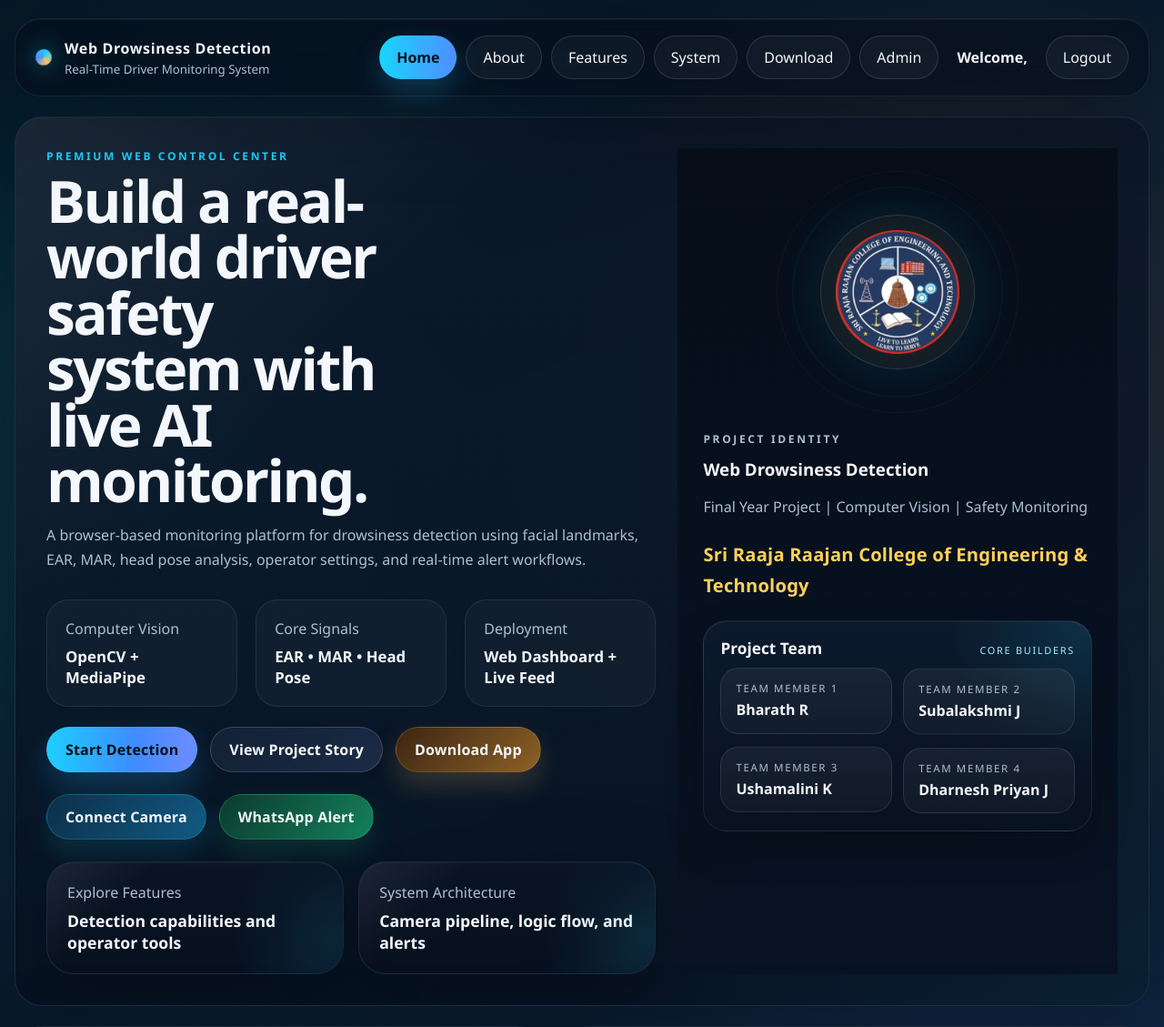
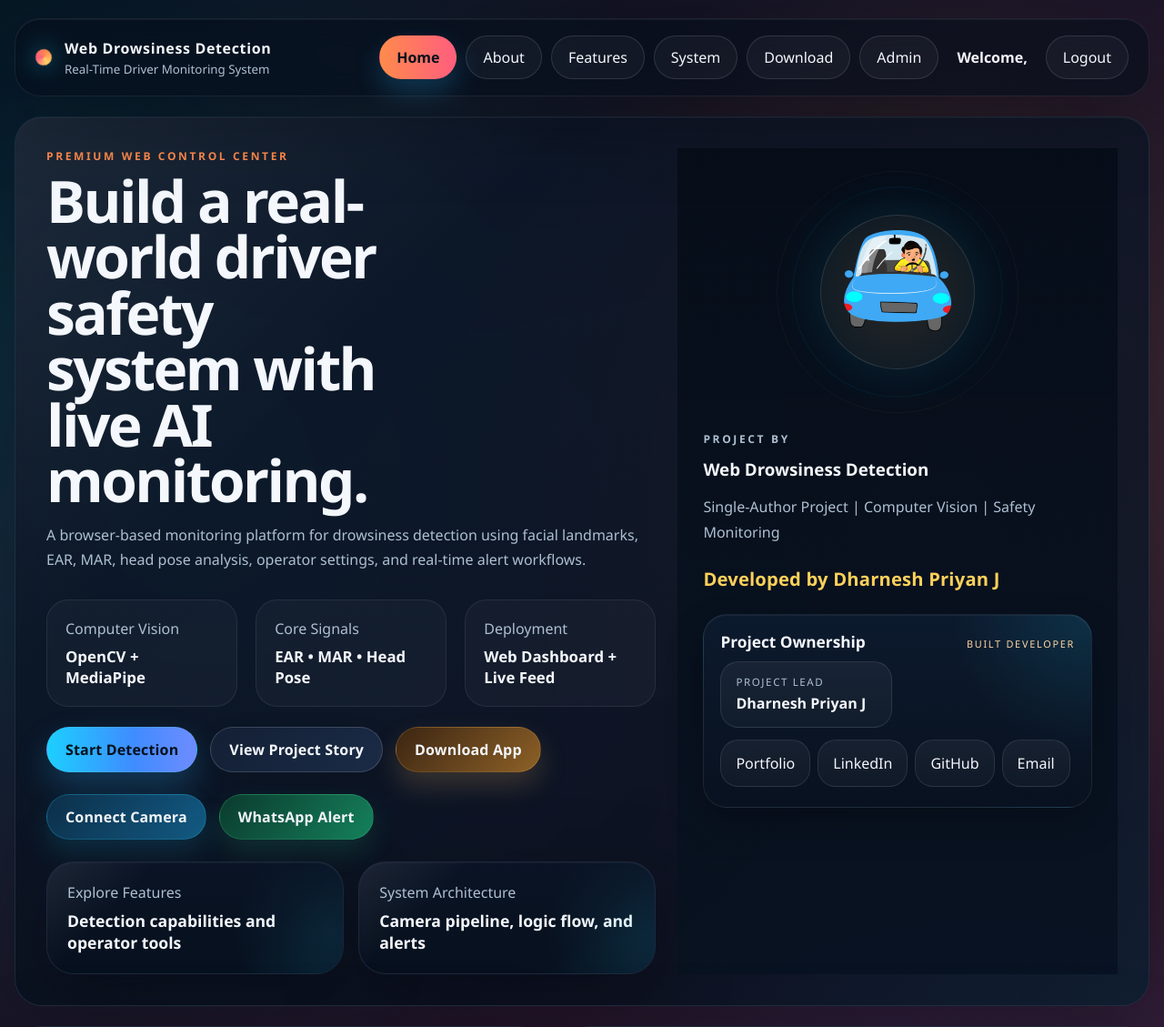
Before and after one commit to dharneshpriyan/Web-Drowsiness-Detection, a Flask app: page / in a window 1280 px wide. Shown: the top 1129 px of the page at 91% size. Run offline with Flask 3, Linux system fonts and the light colour scheme; the visitor is signed in with stand-in values (Sample User, id 1).

Commit message:
group project to personal

```diff
--- a/data/admin_settings.json
+++ b/data/admin_settings.json
@@ -4,7 +4,7 @@
     "head_threshold": 20.0,
     "eye_drowsy_seconds": 1.0,
     "alarm_delay": 0.0,
-    "theme": "oceanic",
+    "theme": "sunset",
     "auto_start_monitor": false,
     "show_landmarks": true,
     "whatsapp_alert_repeat_count": 3,
--- a/main.py
+++ b/main.py
@@ -653,12 +653,12 @@ app.secret_key = "web-drowsiness-detection"
 ADMIN_USERNAME = "sparrow"
 ADMIN_PASSWORD = "4321"
 
-TEAM_MEMBERS = [
-    "Bharath R",
-    "Subalakshmi J",
-    "Ushamalini K",
-    "Dharnesh Priyan J",
-]
+PROJECT_AUTHOR = "Dharnesh Priyan J"
+PROJECT_EMAIL = "dharneshpriyan.j@gmail.com"
+PORTFOLIO_URL = "https://dharnesh-portfolio.vercel.app/"
+LINKEDIN_URL = "https://www.linkedin.com/in/dharnesh-priyan"
+GITHUB_URL = "https://github.com/dharneshpriyan"
+TEAM_MEMBERS = [PROJECT_AUTHOR]
 
 engine_lock = threading.Lock()
 engine = None
@@ -693,6 +693,11 @@ def inject_navigation():
     admin_settings = load_admin_settings()
     return {
         "team_members": TEAM_MEMBERS,
+        "project_author": PROJECT_AUTHOR,
+        "project_email": PROJECT_EMAIL,
+        "portfolio_url": PORTFOLIO_URL,
+        "linkedin_url": LINKEDIN_URL,
+        "github_url": GITHUB_URL,
         "active_theme": admin_settings.get("theme", "oceanic"),
         "is_admin": bool(session.get("is_admin")),
     }
--- a/templates/index.html
+++ b/templates/index.html
@@ -34,19 +34,31 @@
           data-loading-target="{{ url_for('monitor') }}"
           >Start Detection</a
         >
-        <a class="btn btn-secondary hero-btn hero-btn-story" href="{{ url_for('about') }}"
+        <a
+          class="btn btn-secondary hero-btn hero-btn-story"
+          href="{{ url_for('about') }}"
           >View Project Story</a
         >
-        <a class="btn btn-secondary hero-btn hero-btn-download" href="{{ url_for('download_page') }}"
+        <a
+          class="btn btn-secondary hero-btn hero-btn-download"
+          href="{{ url_for('download_page') }}"
           >Download App</a
         >
       </div>
 
       <div class="settings-launch-row">
-        <button class="btn btn-secondary hero-btn hero-btn-camera" type="button" data-settings-target="camera-settings">
+        <button
+          class="btn btn-secondary hero-btn hero-btn-camera"
+          type="button"
+          data-settings-target="camera-settings"
+        >
           Connect Camera
         </button>
-        <button class="btn btn-secondary hero-btn hero-btn-alert" type="button" data-settings-target="whatsapp-alert">
+        <button
+          class="btn btn-secondary hero-btn hero-btn-alert"
+          type="button"
+          data-settings-target="whatsapp-alert"
+        >
           WhatsApp Alert
         </button>
       </div>
@@ -76,26 +88,56 @@
       </div>
 
       <div class="panel-copy">
-        <p class="eyebrow">Project Identity</p>
+        <p class="eyebrow">Project By</p>
         <h3>Web Drowsiness Detection</h3>
-        <p>Final Year Project | Computer Vision | Safety Monitoring</p>
-        <p class="college">
-          Sri Raaja Raajan College of Engineering & Technology
-        </p>
+        <p>Single-Author Project | Computer Vision | Safety Monitoring</p>
+        <p class="college">Developed by {{ project_author }}</p>
       </div>
 
       <div class="team-strip">
         <div class="team-strip-head">
-          <span>Project Team</span>
-          <small>Core Builders</small>
+          <span>Project Ownership</span>
+          <small>Built developer</small>
         </div>
         <div class="team-pills team-pills-grid">
           {% for member in team_members %}
           <article class="team-member-card">
-            <span class="team-member-role">Team Member {{ loop.index }}</span>
+            <span class="team-member-role">Project Lead</span>
             <strong>{{ member }}</strong>
           </article>
           {% endfor %}
+        </div>
+        <div
+          class="team-pills"
+          style="
+            margin-top: 0.8rem;
+            display: flex;
+            flex-wrap: wrap;
+            gap: 0.5rem;
+          "
+        >
+          <a
+            class="page-badge"
+            href="{{ portfolio_url }}"
+            target="_blank"
+            rel="noopener noreferrer"
+            >Portfolio</a
+          >
+          <a
+            class="page-badge"
+            href="{{ linkedin_url }}"
+            target="_blank"
+            rel="noopener noreferrer"
+            >LinkedIn</a
+          >
+          <a
+            class="page-badge"
+            href="{{ github_url }}"
+            target="_blank"
+            rel="noopener noreferrer"
+            >GitHub</a
+          >
+          <a class="page-badge" href="mailto:{{ project_email }}">Email</a>
         </div>
       </div>
     </aside>
@@ -187,8 +229,20 @@
 
 <div class="settings-modal-backdrop" id="settingsModalBackdrop" hidden>
   <div class="settings-modal-shell">
-    <article class="card form-card settings-modal settings-panel is-hidden" id="camera-settings" data-settings-panel="camera-settings" role="dialog" aria-modal="true" aria-labelledby="cameraSettingsTitle">
-      <button class="settings-modal-close" type="button" data-settings-close aria-label="Close camera settings">
+    <article
+      class="card form-card settings-modal settings-panel is-hidden"
+      id="camera-settings"
+      data-settings-panel="camera-settings"
+      role="dialog"
+      aria-modal="true"
+      aria-labelledby="cameraSettingsTitle"
+    >
+      <button
+        class="settings-modal-close"
+        type="button"
+        data-settings-close
+        aria-label="Close camera settings"
+      >
         &times;
       </button>
       <div class="panel-shine"></div>
@@ -203,14 +257,20 @@
           value="{% if is_laptop_camera %}laptop{% else %}external{% endif %}"
         />
 
-        <div class="option-switch" data-switch-root data-input-id="cameraModeInput">
+        <div
+          class="option-switch"
+          data-switch-root
+          data-input-id="cameraModeInput"
+        >
           <button
             type="button"
             class="option-pill {% if is_laptop_camera %}active{% endif %}"
             data-switch-value="laptop"
           >
             <span class="option-pill-title">Device Camera</span>
-            <span class="option-pill-copy">Use the system webcam directly.</span>
+            <span class="option-pill-copy"
+              >Use the system webcam directly.</span
+            >
           </button>
           <button
             type="button"
@@ -218,7 +278,9 @@
             data-switch-value="external"
           >
             <span class="option-pill-title">External Stream</span>
-            <span class="option-pill-copy">Use IP camera or streaming URL.</span>
+            <span class="option-pill-copy"
+              >Use IP camera or streaming URL.</span
+            >
           </button>
         </div>
 
@@ -239,8 +301,20 @@
       </form>
     </article>
 
-    <article class="card form-card settings-modal settings-panel is-hidden" id="whatsapp-alert" data-settings-panel="whatsapp-alert" role="dialog" aria-modal="true" aria-labelledby="whatsappSettingsTitle">
-      <button class="settings-modal-close" type="button" data-settings-close aria-label="Close WhatsApp settings">
+    <article
+      class="card form-card settings-modal settings-panel is-hidden"
+      id="whatsapp-alert"
+      data-settings-panel="whatsapp-alert"
+      role="dialog"
+      aria-modal="true"
+      aria-labelledby="whatsappSettingsTitle"
+    >
+      <button
+        class="settings-modal-close"
+        type="button"
+        data-settings-close
+        aria-label="Close WhatsApp settings"
+      >
         &times;
       </button>
       <div class="panel-shine"></div>
@@ -257,14 +331,20 @@
           value="{% if alert_data.enabled %}on{% else %}off{% endif %}"
         />
 
-        <div class="option-switch" data-switch-root data-input-id="whatsappEnabledInput">
+        <div
+          class="option-switch"
+          data-switch-root
+          data-input-id="whatsappEnabledInput"
+        >
           <button
             type="button"
             class="option-pill {% if alert_data.enabled %}active{% endif %}"
             data-switch-value="on"
           >
             <span class="option-pill-title">Alerts On</span>
-            <span class="option-pill-copy">Send escalation after repeated drowsiness.</span>
+            <span class="option-pill-copy"
+              >Send escalation after repeated drowsiness.</span
+            >
           </button>
           <button
             type="button"
@@ -272,7 +352,9 @@
             data-switch-value="off"
           >
             <span class="option-pill-title">Alerts Off</span>
-            <span class="option-pill-copy">Keep monitoring without WhatsApp escalation.</span>
+            <span class="option-pill-copy"
+              >Keep monitoring without WhatsApp escalation.</span
+            >
           </button>
         </div>
 
@@ -287,7 +369,9 @@
           <p class="field-note">Include country code with no spaces.</p>
         </div>
 
-        <button class="btn btn-primary btn-premium" type="submit">Save Alert Settings</button>
+        <button class="btn btn-primary btn-premium" type="submit">
+          Save Alert Settings
+        </button>
       </form>
     </article>
   </div>
```
Also changed, not shown: templates/about.html (+13 -8 lines), README.md, assets/logo.png.
